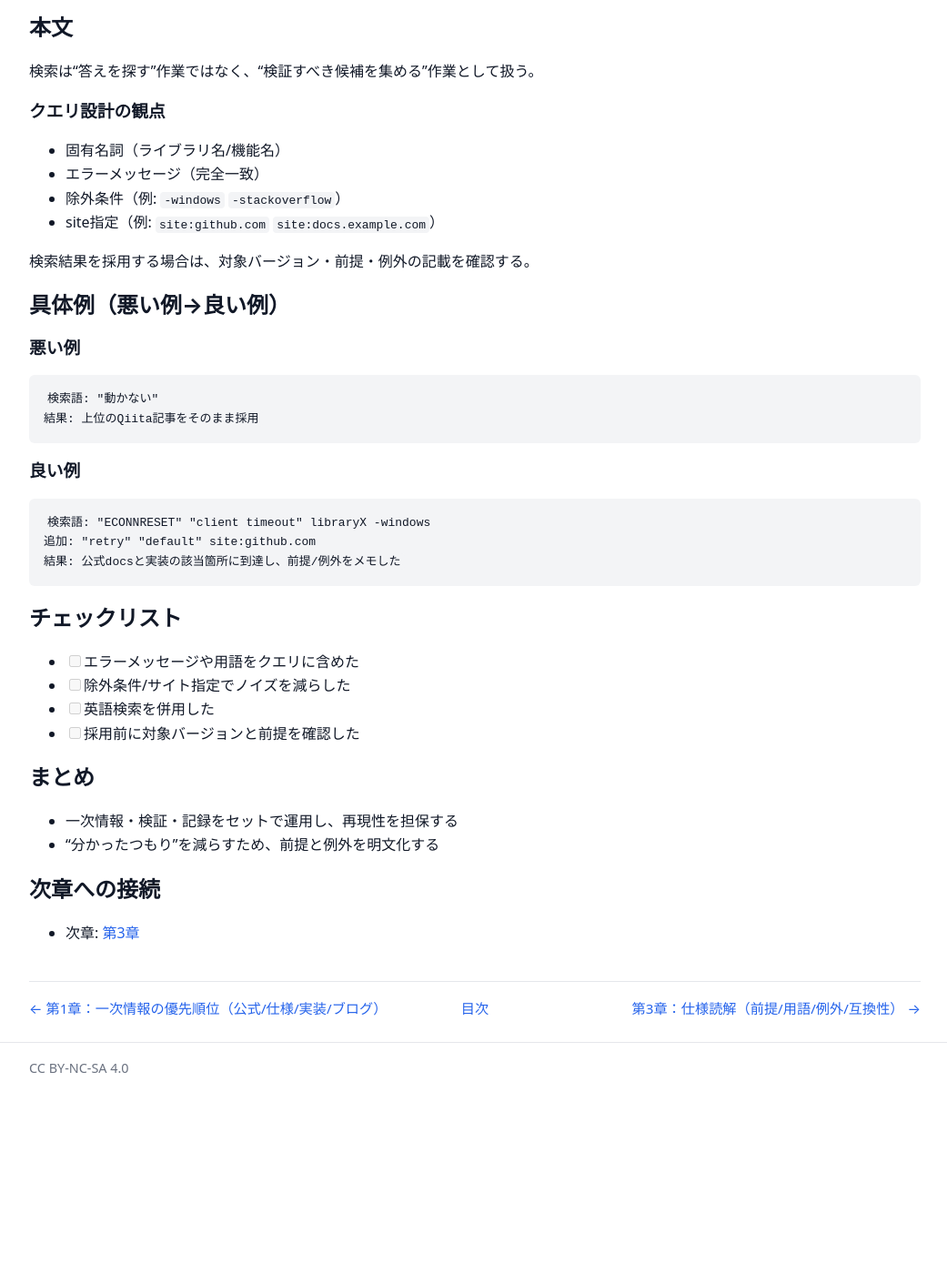
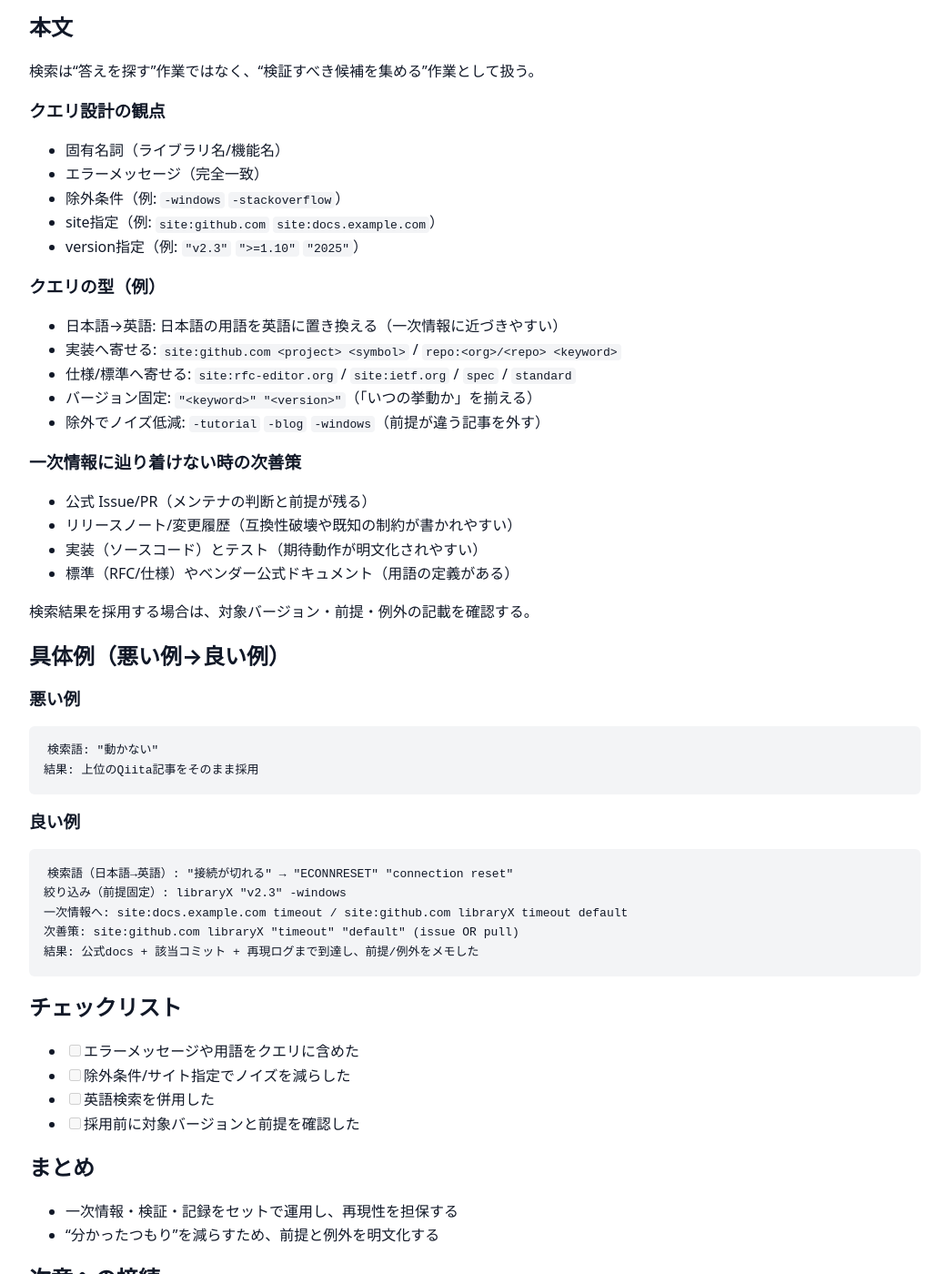
Before and after one commit to itdojp/evidence-based-engineering-book, a Jekyll site: the page built from docs/chapters/chapter-02/index.md, in a window 1280 px wide and 1400 px high, scrolled down 402 px. Shown: the whole window at 91% size, without its empty margins (118-1159 px from the left). Built offline with Jekyll 4.4.1, drawn with Linux system fonts in a browser that asks for light colours; before the commit the page ends 1604 px from its top, so only the background shows below that.

Commit message:
Expand references and add search verification examples

````diff
--- a/Gemfile
+++ b/Gemfile
@@ -1,6 +1,7 @@
 source "https://rubygems.org"
 
 gem "jekyll", "~> 4.3"
+gem "kramdown-parser-gfm"
 gem "webrick"
 
 group :jekyll_plugins do
--- a/docs/_config.yml
+++ b/docs/_config.yml
@@ -6,6 +6,8 @@ url: https://itdojp.github.io
 baseurl: /evidence-based-engineering-book
 repository: https://github.com/itdojp/evidence-based-engineering-book
 markdown: kramdown
+kramdown:
+  input: GFM
 highlighter: rouge
 plugins:
 - jekyll-feed
--- a/docs/chapters/chapter-02/index.md
+++ b/docs/chapters/chapter-02/index.md
@@ -27,6 +27,22 @@ order: 20
 - エラーメッセージ（完全一致）
 - 除外条件（例: `-windows` `-stackoverflow`）
 - site指定（例: `site:github.com` `site:docs.example.com`）
+- version指定（例: `"v2.3"` `">=1.10"` `"2025"`）
+
+### クエリの型（例）
+
+- 日本語→英語: 日本語の用語を英語に置き換える（一次情報に近づきやすい）
+- 実装へ寄せる: `site:github.com <project> <symbol>` / `repo:<org>/<repo> <keyword>`
+- 仕様/標準へ寄せる: `site:rfc-editor.org` / `site:ietf.org` / `spec` / `standard`
+- バージョン固定: `"<keyword>" "<version>"`（「いつの挙動か」を揃える）
+- 除外でノイズ低減: `-tutorial` `-blog` `-windows`（前提が違う記事を外す）
+
+### 一次情報に辿り着けない時の次善策
+
+- 公式 Issue/PR（メンテナの判断と前提が残る）
+- リリースノート/変更履歴（互換性破壊や既知の制約が書かれやすい）
+- 実装（ソースコード）とテスト（期待動作が明文化されやすい）
+- 標準（RFC/仕様）やベンダー公式ドキュメント（用語の定義がある）
 
 検索結果を採用する場合は、対象バージョン・前提・例外の記載を確認する。
 
@@ -42,9 +58,11 @@ order: 20
 ### 良い例
 
 ```md
-検索語: "ECONNRESET" "client timeout" libraryX -windows
-追加: "retry" "default" site:github.com
-結果: 公式docsと実装の該当箇所に到達し、前提/例外をメモした
+検索語（日本語→英語）: "接続が切れる" → "ECONNRESET" "connection reset"
+絞り込み（前提固定）: libraryX "v2.3" -windows
+一次情報へ: site:docs.example.com timeout / site:github.com libraryX timeout default
+次善策: site:github.com libraryX "timeout" "default" (issue OR pull)
+結果: 公式docs + 該当コミット + 再現ログまで到達し、前提/例外をメモした
 ```
 
 ## チェックリスト
````
Also changed, not shown: docs/appendices/references/index.md (+18 -1 lines), docs/chapters/chapter-04/index.md (+30 -0 lines), docs/chapters/chapter-05/index.md (+14 -0 lines).
